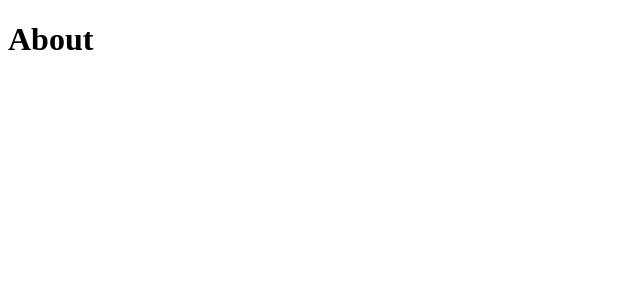
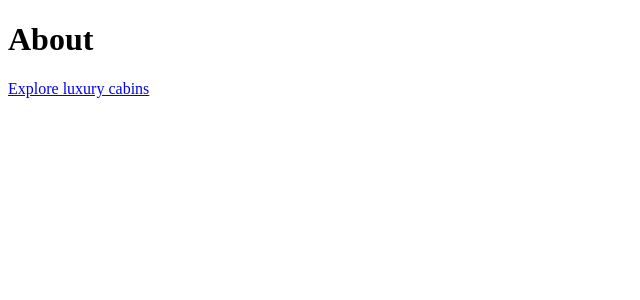
Before and after one commit to biancavlz/book-inn, a Next.js app: page /about in a window 1280 px wide. Shown: the top 300 px of the page, without its empty margins (0-640 px from the left). Built offline with nearby package versions, Linux system fonts and the light colour scheme.

Commit message:
Add link to main page

```diff
--- a/app/about/page.js
+++ b/app/about/page.js
@@ -1,5 +1,12 @@
+import Link from "next/link";
+
 function Page() {
-  return <h1>About</h1>;
+  return (
+    <div>
+      <h1>About</h1>
+      <Link href="/cabins">Explore luxury cabins</Link>
+    </div>
+  );
 }
 
 export default Page;
```
